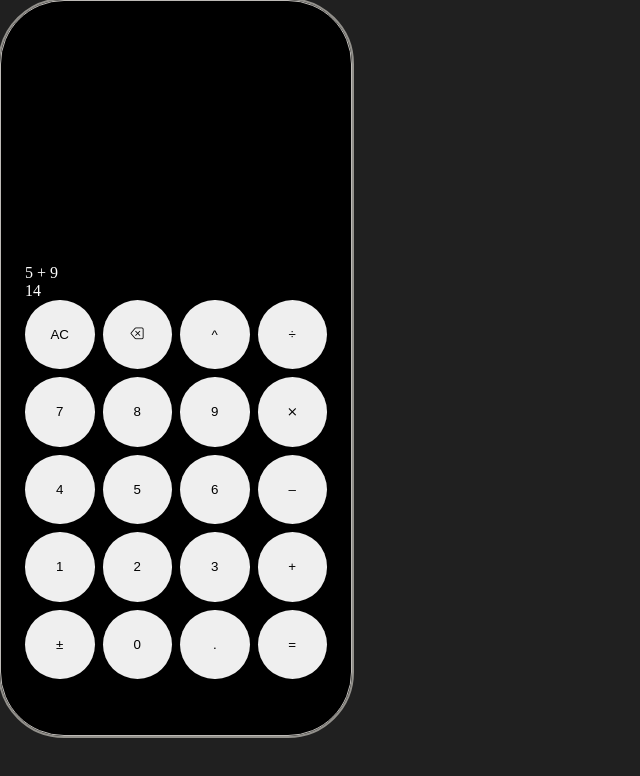
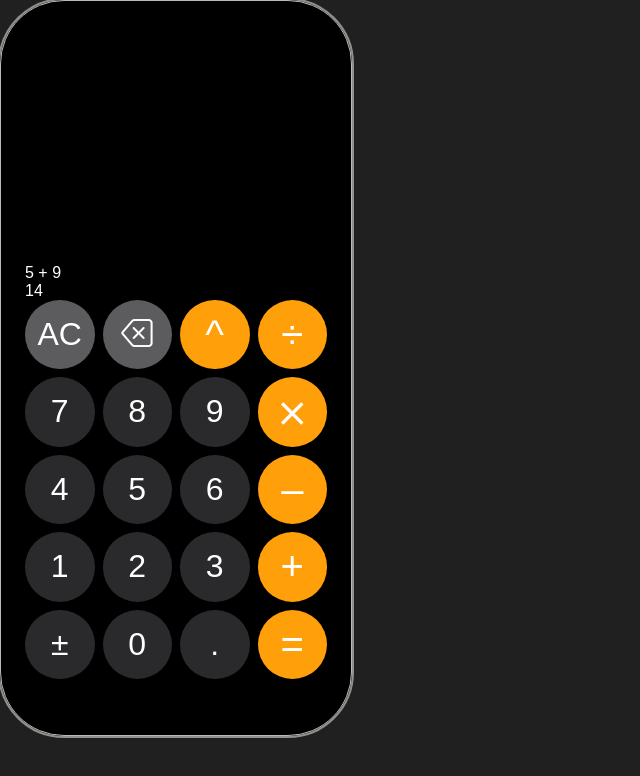
Before and after one commit to simeonrediger/odin-calculator, a plain HTML site: page index.html in a window 1280 px wide. Shown: the whole page, without its empty margins (0-640 px from the left). Drawn offline with nearby package versions, Linux system fonts and the light colour scheme.

Commit message:
Add button colors and margin below buttons

```diff
--- a/index.html
+++ b/index.html
@@ -15,28 +15,28 @@
       <div id='current-operation'>14</div>
 
       <div id='buttons'>
-        <button id='clear-all'>AC</button>
-        <button id='backspace'>
+        <button id='clear-all' class='tool'>AC</button>
+        <button id='backspace' class='tool'>
           <i class='bi bi-backspace'></i>
         </button>
-        <button id='raise'>^</button>
-        <button id='divide'>&divide;</button>
-        <button id='7'>7</button>
-        <button id='8'>8</button>
-        <button id='9'>9</button>
-        <button id='multiply'>&Cross;</button>
-        <button id='4'>4</button>
-        <button id='5'>5</button>
-        <button id='6'>6</button>
-        <button id='subtract'>&ndash;</button>
-        <button id='1'>1</button>
-        <button id='2'>2</button>
-        <button id='3'>3</button>
-        <button id='add'>+</button>
-        <button id='negate'>&plusmn;</button>
-        <button id='0'>0</button>
-        <button id='decimal'>.</button>
-        <button id='evaluate'>=</button>
+        <button id='raise' class='operator'>^</button>
+        <button id='divide' class='operator'>&divide;</button>
+        <button id='7' class='number'>7</button>
+        <button id='8' class='number'>8</button>
+        <button id='9' class='number'>9</button>
+        <button id='multiply' class='operator'>&Cross;</button>
+        <button id='4' class='number'>4</button>
+        <button id='5' class='number'>5</button>
+        <button id='6' class='number'>6</button>
+        <button id='subtract' class='operator'>&ndash;</button>
+        <button id='1' class='number'>1</button>
+        <button id='2' class='number'>2</button>
+        <button id='3' class='number'>3</button>
+        <button id='add' class='operator'>+</button>
+        <button id='negate' class='number'>&plusmn;</button>
+        <button id='0' class='number'>0</button>
+        <button id='decimal' class='number'>.</button>
+        <button id='evaluate' class='operator'>=</button>
       </div>
     </main>
   </body>
--- a/styles.css
+++ b/styles.css
@@ -24,6 +24,7 @@
 body {
   background-color: #202020;
   color: white;
+  font-family: sans-serif;
 }
 
 #calculator {
@@ -49,6 +50,21 @@ body {
 button {
   border: none;
   border-radius: 50%;
+  color: white;
+  font-size: 2rem;
   height: var(--button-size);
   width: var(--button-size);
 }
+
+.tool {
+  background-color: #5c5c5f;
+}
+
+.operator {
+  background-color: #ff9f0a;
+  font-size: 2.5rem;
+}
+
+.number {
+  background-color: #2a2a2c;
+}
```
